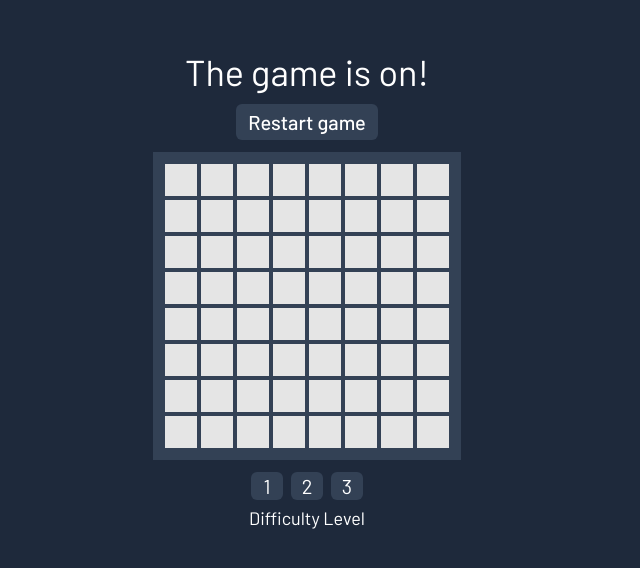
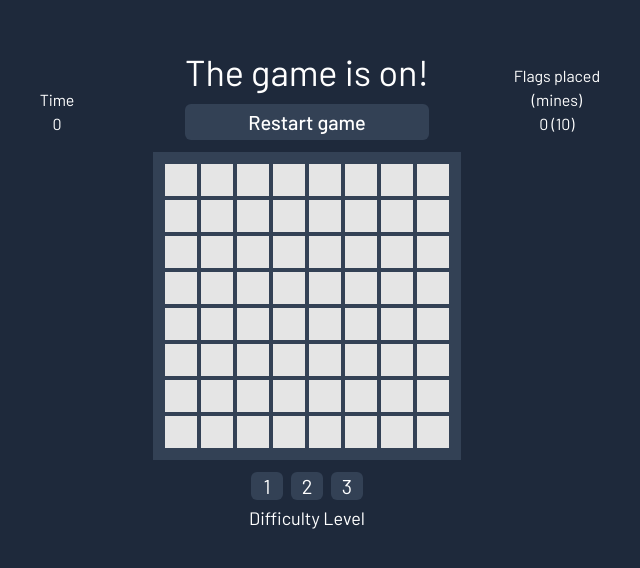
Before and after one commit to karolstawowski/MinesweeperTS, a React (Vite) app: page / in a window 1280 px wide. Shown: the part 108-676 px from the top of the page, without its empty margins (333-973 px from the left). Built offline with nearby package versions, Linux system fonts and the light colour scheme.

Commit message:
feat: add game timer and number of flags places

```diff
--- a/src/App.tsx
+++ b/src/App.tsx
@@ -1,9 +1,10 @@
-import { useState } from 'react'
+import { useEffect, useRef, useState } from 'react'
 import { Cell } from './components/Cell'
 import { DifficultyLevelButton } from './components/DifficultyLevelButton'
 import { difficultyLevels, DiffucultyLevelType } from './utils/difficultyLevel'
 import {
   CellType,
+  countFlaggedCells,
   GameStatus,
   generateCells,
   generateMines,
@@ -25,6 +26,8 @@ export const App = (): JSX.Element => {
   const [firstCell, setFirstCell] = useState<
     { x: number; y: number } | undefined
   >()
+  const [gameDuration, setGameDuration] = useState<number>(0)
+  const gameInterval = useRef<number>()
 
   const changeDifficultyLevel = (
     difficultyLevel: DiffucultyLevelType
@@ -43,6 +46,10 @@ export const App = (): JSX.Element => {
       setFirstCell({ x, y })
       newCells = generateMines(cells, difficultyLevel, { x, y })
       setCells(newCells)
+
+      gameInterval.current = setInterval(() => {
+        setGameDuration((gameDuration) => gameDuration + 1)
+      }, 1000)
     }
     if (gameStatus === GameStatus.GameWorks) {
       const [newBoard, newGameStatus] = openCells(
@@ -65,29 +72,54 @@ export const App = (): JSX.Element => {
   }
 
   const onGameRestart = (): void => {
+    clearInterval(gameInterval.current)
     setCells(initialGameBoard)
     setGameStatus(GameStatus.GameWorks)
     setFirstCell(undefined)
+    setGameDuration(0)
   }
 
+  useEffect(() => {
+    if (
+      gameStatus === GameStatus.GameOver ||
+      gameStatus === GameStatus.GameWon
+    ) {
+      clearInterval(gameInterval.current)
+    }
+  }, [gameStatus])
+
   return (
-    <div className="flex flex-col flex-wrap items-center content-center justify-center min-h-screen bg-slate-800">
-      <h1 className="text-2xl text-white md:text-4xl">
+    <div className="flex flex-col flex-wrap items-center content-center justify-center min-h-screen text-white bg-slate-800">
+      <div className="md:[&>*]:mx-2 lg:[&>*]:mx-4 xl:[&>*]:mx-8 flex md:block flex-col">
+        <div className="order-1 inline-block w-full mt-1 mb-3 text-center md:m-0 md:w-auto">
+          <h3 className="md:w-32">Time</h3>
+          <h4>{gameDuration}</h4>
+        </div>
+        <div className="inline-block w-50 md:w-auto">
+          <h1 className="text-2xl text-center md:text-4xl">
             {gameStatusInformation(gameStatus)}
           </h1>
-
           <h2
-        className="inline-block px-3 py-1 my-2 text-base font-medium text-center text-white rounded-md cursor-pointer md:my-3 md:text-xl bg-slate-700 hover:bg-slate-500"
+            className="px-3 py-1 my-2 font-medium text-center rounded-md cursor-pointer md:my-3 md:text-xl bg-slate-700 hover:bg-slate-500"
             onClick={onGameRestart}
           >
             Restart game
           </h2>
+        </div>
+        <div className="inline-block w-full text-center md:w-auto">
+          <h3 className="md:w-32">Flags placed (mines)</h3>
+          <h4>
+            {countFlaggedCells(cells)} ({difficultyLevel.minesNumber})
+          </h4>
+        </div>
+      </div>
 
+      <div className="flex justify-center">
         <div
           style={{
             gridTemplateColumns: `repeat(${difficultyLevel.boardWidth}, minmax(0, 1fr))`,
           }}
-        className="grid gap-[2px] p-1 md:p-2 lg:p-3 text-white md:gap-1 bg-slate-700"
+          className="grid gap-[2px] p-1 md:p-2 lg:p-3 md:gap-1 bg-slate-700"
           onContextMenu={(
             e: React.MouseEvent<HTMLDivElement, MouseEvent>
           ): void => e.preventDefault()}
@@ -107,8 +139,9 @@ export const App = (): JSX.Element => {
             ))
           )}
         </div>
+      </div>
 
-      <div className="flex justify-center w-full mt-3 text-base text-white md:text-xl">
+      <div className="flex justify-center w-full mt-3 md:text-xl">
         {difficultyLevels.map((difficultyLevel) => (
           <DifficultyLevelButton
             key={difficultyLevel.level}
@@ -120,7 +153,7 @@ export const App = (): JSX.Element => {
         ))}
       </div>
 
-      <h3 className="mt-1 text-base text-white md:text-lg">Difficulty Level</h3>
+      <h3 className="mt-1 md:text-lg">Difficulty Level</h3>
     </div>
   )
 }
--- a/src/utils/game.ts
+++ b/src/utils/game.ts
@@ -14,6 +14,17 @@ export enum GameStatus {
 }
 
 const neighboursLocations = [-1, 0, 1]
+
+/**
+ * @description Counts marked cells across the game board
+ * @param  {CellType[][]} board
+ * @returns {number} Number of marked cells
+ */
+export const countFlaggedCells = (board: CellType[][]): number => {
+  return board
+    .map((row) => row.filter((cell) => cell.isMarked).length)
+    .reduce((num, a) => num + a, 0)
+}
 
 /**
  * @description Assigns mines to random cells of the game board
```
Lines whose indentation alone changed are shown as unchanged.
